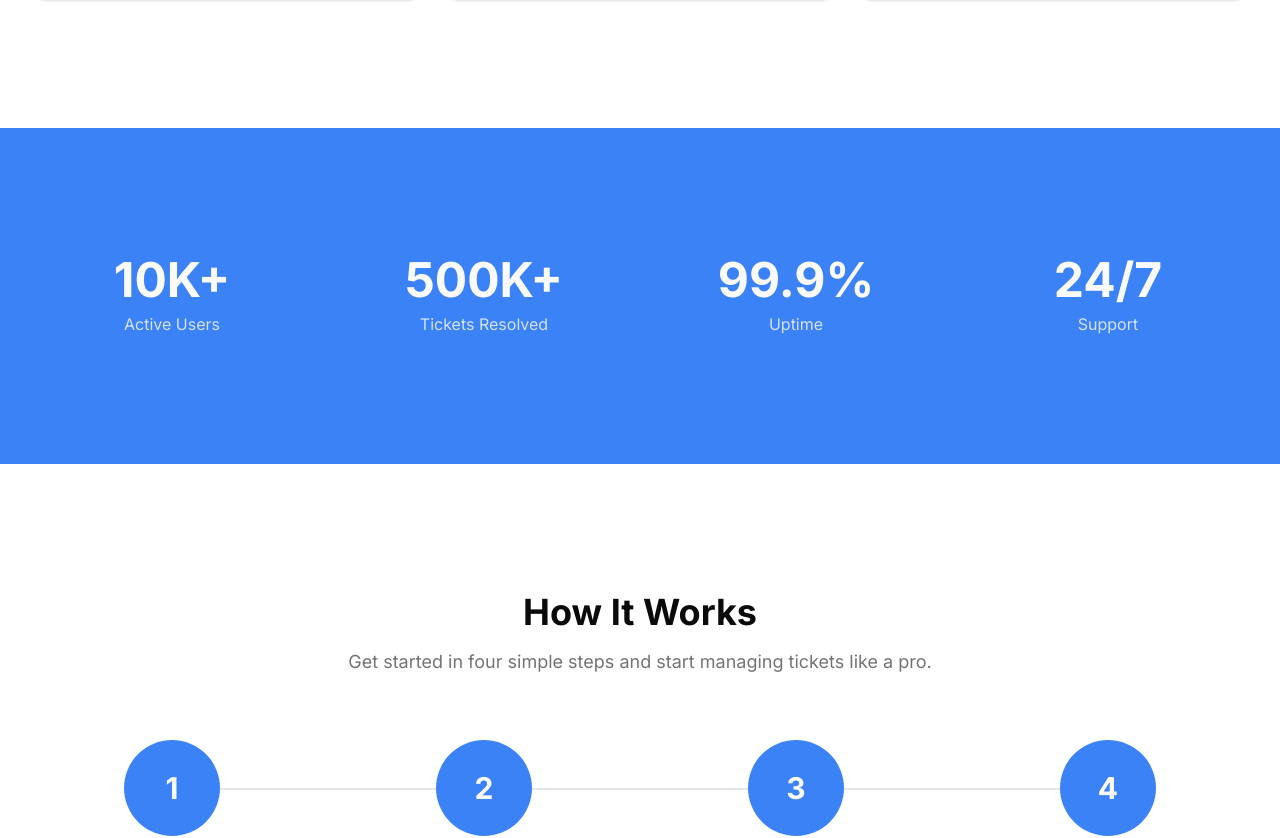
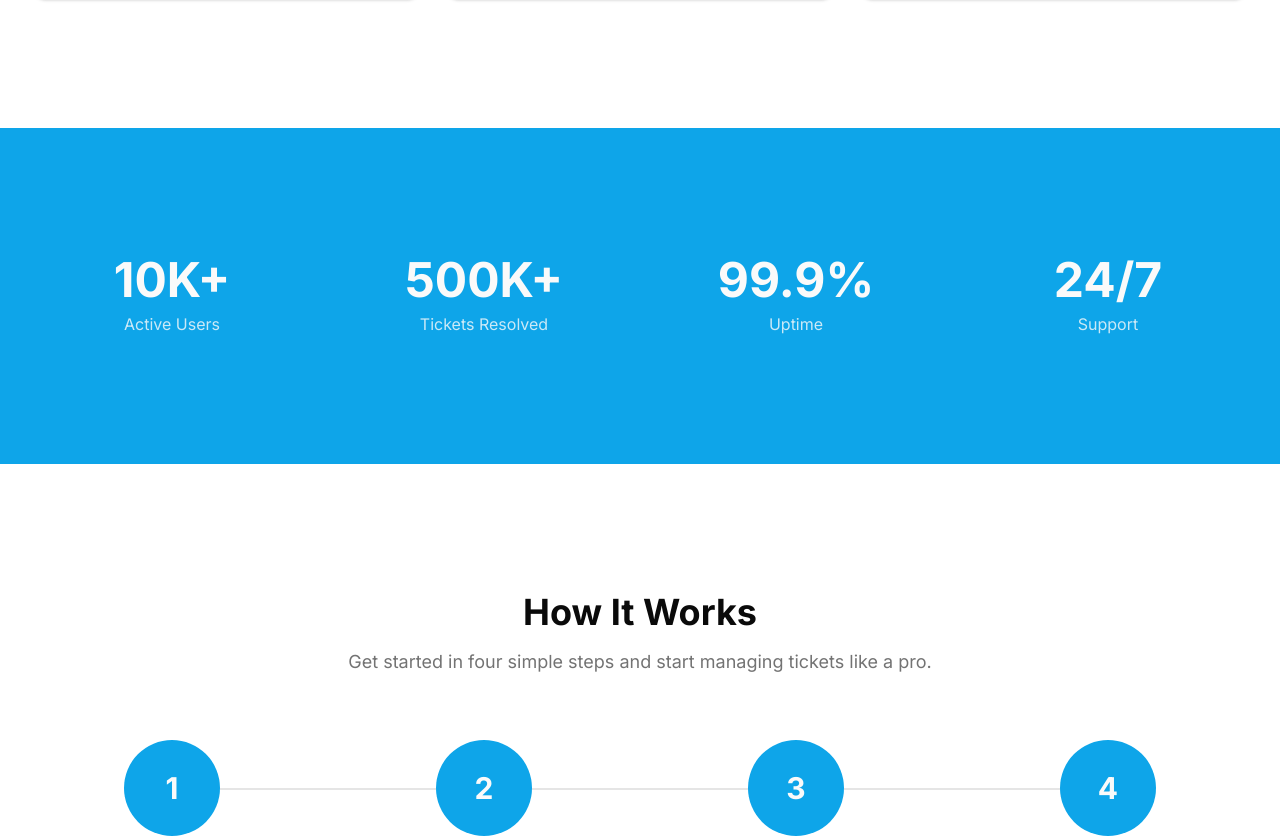
Before and after one commit to BEEJAYOFGOD/Hng13-2-react, a React (Vite) app: page / in a window 1280 px wide. Shown: the part 1508-2346 px from the top of the page. Built offline with nearby package versions, Linux system fonts and the light colour scheme.

Commit message:
changed primary color

```diff
--- a/src/App.css
+++ b/src/App.css
@@ -56,7 +56,7 @@
     --color-popover-foreground: var(--popover-foreground);
 
     /* Primary Colors (Custom Blue) */
-    --color-primary: #3b82f6;
+    --color-primary: #0EA5E9;
     --color-primary-foreground: var(--primary-foreground);
 
 
```
